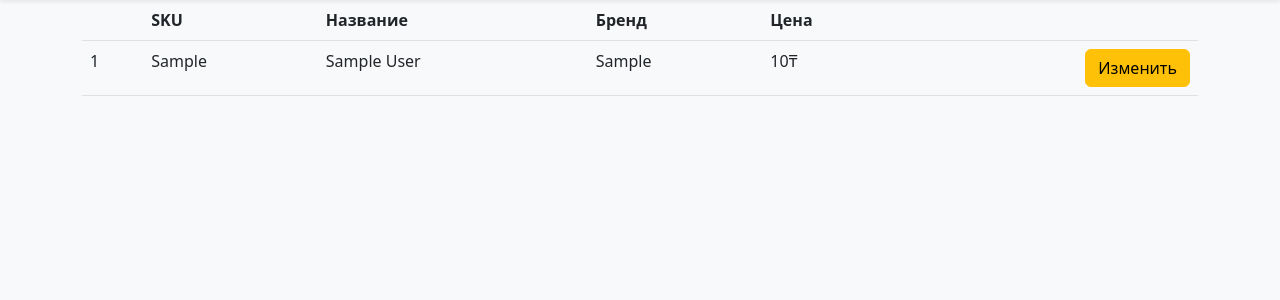
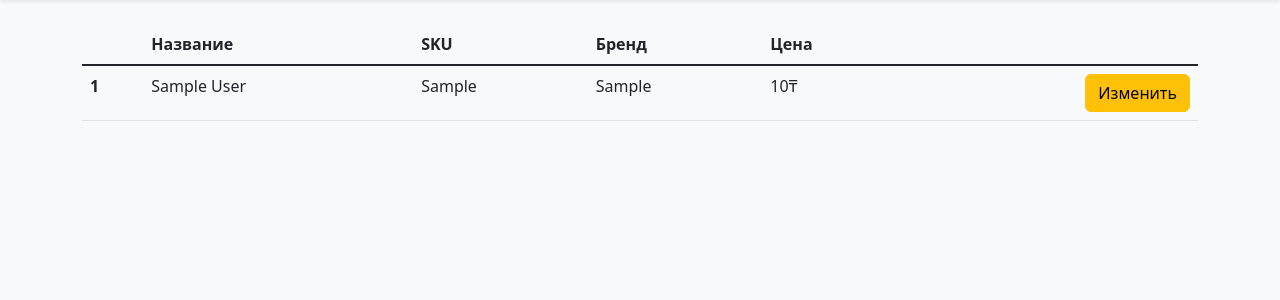
Before and after one commit to usbtypec1/kaspi_stocks_manager, a Django app: page /accounts/companies/1/offers/ in a window 1280 px wide. Shown: the part 56-356 px from the top of the page. Run offline with Django 4.2, Linux system fonts and the light colour scheme; a user stored in the database is signed in; tables that the repository leaves empty hold one stand-in row (values such as "Sample post"); some libraries are stand-ins or nearby versions.

Commit message:
:recycle: Improve table structure

```diff
--- a/account/templates/account/pages/offers.html
+++ b/account/templates/account/pages/offers.html
@@ -13,25 +13,24 @@
 
 {% block body %}
     <div class="container">
-        {% if offers %}
-            <div class="table-responsive">
-                <table class="table">
+        <div class="table-responsive my-4">
+            <table class="table table-hover">
                 <thead>
                 <tr>
-                        <th></th>
+                    <th scope="col"></th>
+                    <th scope="col">Название</th>
                     <th scope="col">SKU</th>
-                        <th scope="col">Название</th>
                     <th scope="col">Бренд</th>
                     <th scope="col">Цена</th>
                     <th></th>
                 </tr>
                 </thead>
-                    <tbody>
+                <tbody class="table-group-divider">
                 {% for offer in offers %}
                     <tr>
-                            <td>{{ forloop.counter }}</td>
+                        <th scope="row">{{ forloop.counter }}</th>
+                        <td>{{ offer.name }}</td>
                         <td>{{ offer.sku }}</td>
-                            <td>{{ offer.name }}</td>
                         <td>
                             {% if offer.brand %}
                                 {{ offer.brand }}
@@ -39,13 +38,13 @@
                         </td>
                         <td>{{ offer.price }}₸</td>
                         <td class="text-end">
-                                <a class="btn btn-warning" href="{% url 'offers__update' company_id offer.id %}">Изменить</a>
+                            <a class="btn btn-warning"
+                               href="{% url 'offers__update' company_id offer.id %}">Изменить</a>
                         </td>
                     </tr>
                 {% endfor %}
                 </tbody>
             </table>
         </div>
-        {% endif %}
     </div>
 {% endblock %}
```
Lines whose indentation alone changed are shown as unchanged.
